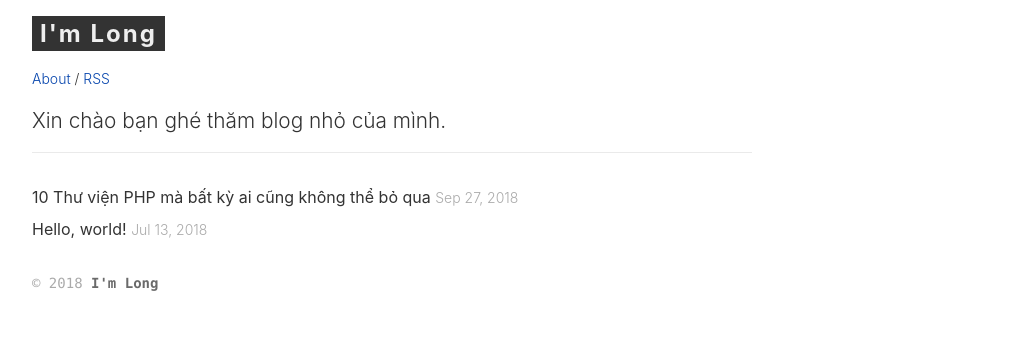
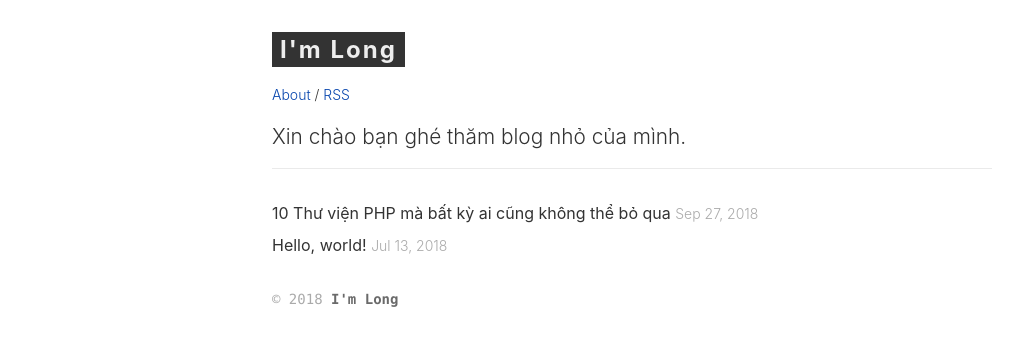
Before and after one commit to longvox/imlong, a Jekyll site: the page built from index.html, in a window 1280 px wide. Shown: the top 346 px of the page, without its empty margins (8-1031 px from the left). Built offline with Jekyll 4.4.1, drawn with Linux system fonts in a browser that asks for light colours.

Commit message:
rewite css

```diff
--- a/_sass/_layout.scss
+++ b/_sass/_layout.scss
@@ -68,9 +68,10 @@
  * Page content
  */
 .page-content {
+    display: block;
     position: relative;
     padding: $spacing-unit ($spacing-unit * 0.75);
-    margin: 1rem;
+    margin: 2rem auto;
     box-sizing: border-box;
     max-width: $max-width;
 }
@@ -190,3 +191,8 @@
     }
   }
 }
+
+img[src$="centerme"] {
+  display:block;
+  margin: 0 auto;
+}
--- a/css/main.scss
+++ b/css/main.scss
@@ -46,8 +46,3 @@ $on-:              800px;
         "layout",
         "syntax-highlighting"
 ;
-
-img[src$="centerme"] {
-  display:block;
-  margin: 0 auto;
-}
```
